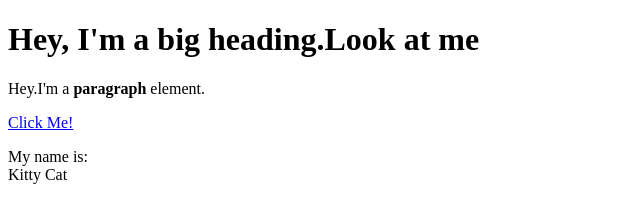
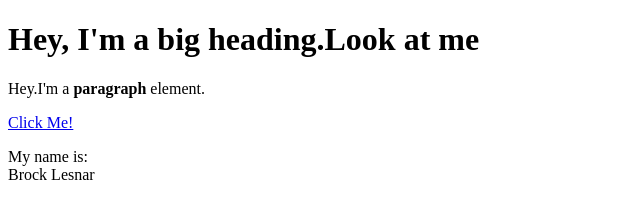
Before and after one commit to AbhirupB2001/cartoon-hero, a plain HTML site: page test.html in a window 1280 px wide. Shown: the top 197 px of the page, 0-640 px from the left. Drawn offline with Linux system fonts and the light colour scheme.

Commit message:
Changed to BL

```diff
--- a/test.html
+++ b/test.html
@@ -8,7 +8,7 @@
 	<h1>Hey, I'm a big heading.Look at me</h1>
 	<p>Hey.I'm a <b>paragraph</b> element.</p>
 	<a href="https://google.com" target="_blank" title="Lets go to google" >Click Me!</a>
-	<p>My name is:<br>Kitty Cat</p>>
+	<p>My name is:<br>Brock Lesnar</p>>
 	<img src="https://static0.srcdn.com/wordpress/wp-content/uploads/2019/10/Brock-Lesnar-Wins-WWE-Championship-On-Smackdown-Debut.jpg?q=50&fit=crop&w=960&h=500">
 </body>>
 </html>
```
